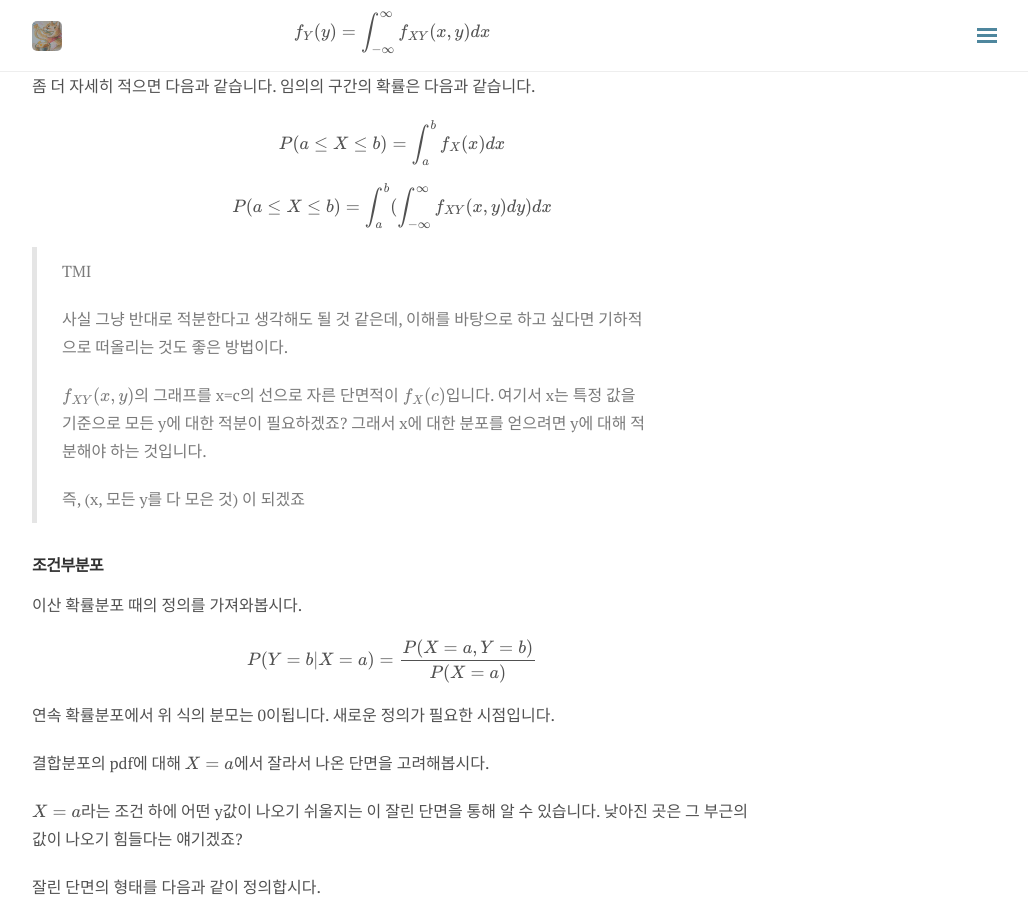
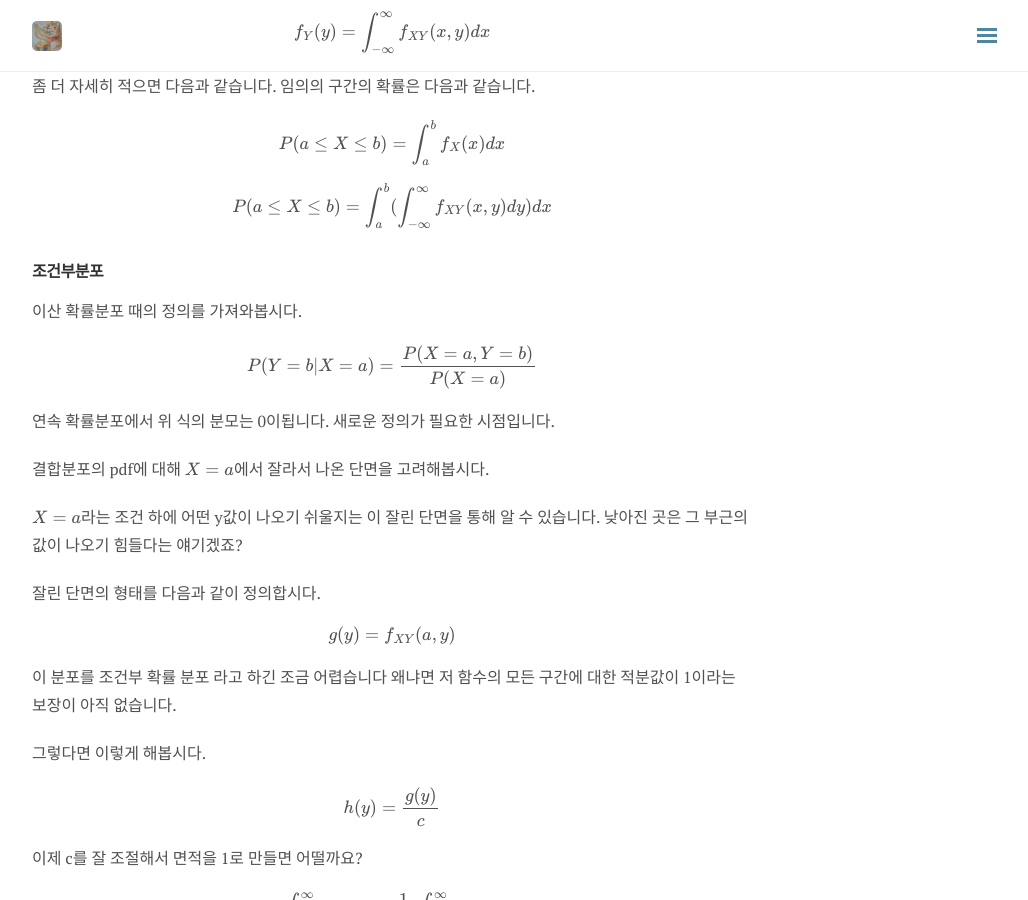
Before and after one commit to del-luna/del-luna.github.io, a Jekyll site: the page built from _posts/2020-10-12-cdfpdf-post.md, in a window 1280 px wide and 900 px high, scrolled down 2519 px. Shown: the whole window, without its empty margins (248-1276 px from the left). Built offline with Jekyll 4.4.1, drawn with Linux system fonts in a browser that asks for light colours; nearby versions of some CDN libraries; formulas are drawn with MathJax 3; comment, search, counter and statistics services are not loaded.

Commit message:
update cdfpdf

```diff
--- a/_posts/2020-10-12-cdfpdf-post.md
+++ b/_posts/2020-10-12-cdfpdf-post.md
@@ -100,16 +100,6 @@ $$P(a\leq X\leq b) = \int_a^b(\int_{-\infty}^\infty f_{XY}(x,y)dy)dx$$
 
 
 
-> TMI
->
-> 사실 그냥 반대로 적분한다고 생각해도 될 것 같은데, 이해를 바탕으로 하고 싶다면 기하적으로 떠올리는 것도 좋은 방법이다.
->
-> $f_{XY}(x,y)$의 그래프를 x=c의 선으로 자른 단면적이 $f_X(c)$입니다. 여기서 x는 특정 값을 기준으로 모든 y에 대한 적분이 필요하겠죠? 그래서 x에 대한 분포를 얻으려면 y에 대해 적분해야 하는 것입니다.
->
-> 즉, (x, 모든 y를 다 모은 것) 이 되겠죠
-
-
-
 ### 조건부분포
 
  이산 확률분포 때의 정의를 가져와봅시다.
```
